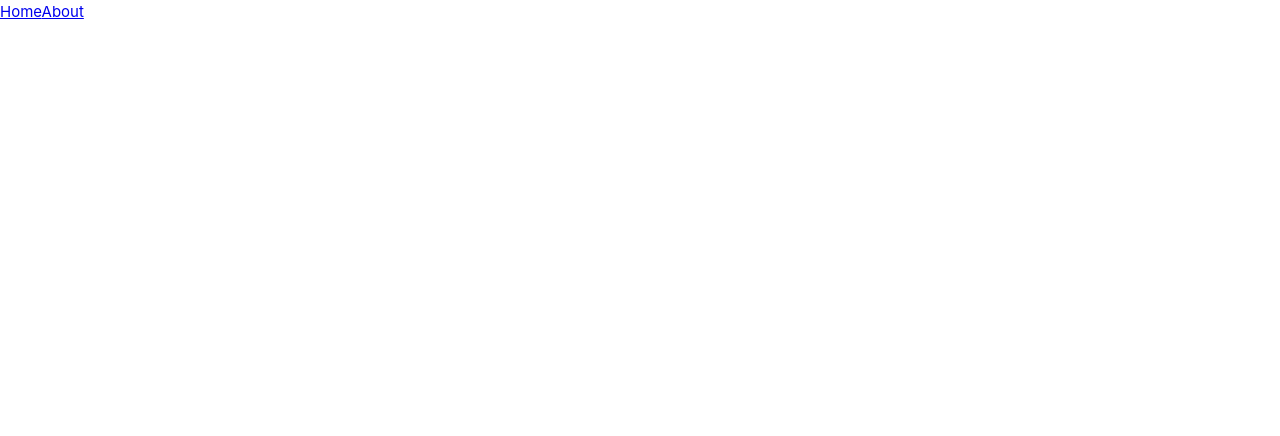
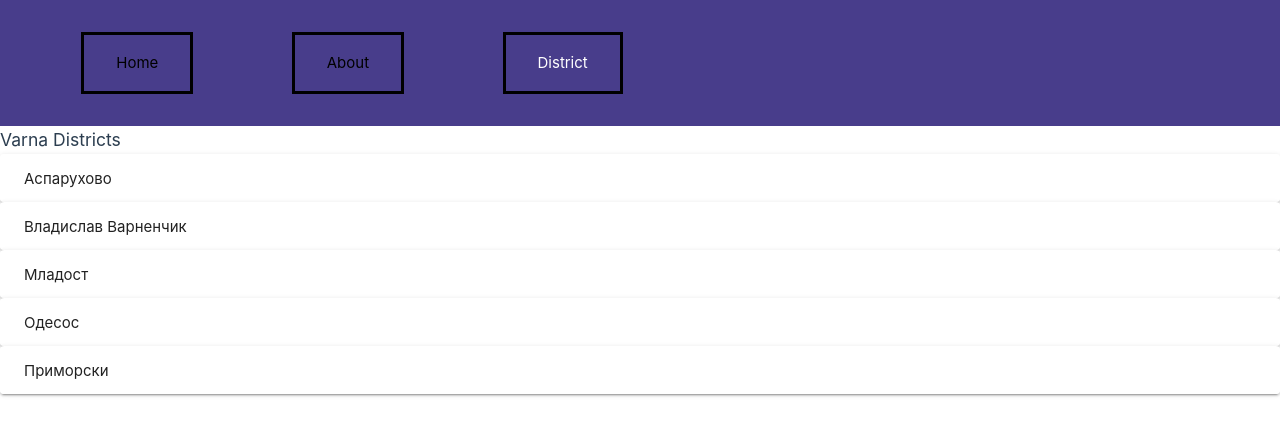
Before and after one commit to Igeorgiev325/site, a Vue app: page /district in a window 1280 px wide. Before the commit this address had no page. Shown: the top 436 px of the page. Built offline with nearby package versions, Linux system fonts and the light colour scheme.

Commit message:
added accordion

```diff
--- a/package.json
+++ b/package.json
@@ -12,7 +12,8 @@
   "dependencies": {
     "pinia": "^2.1.7",
     "vue": "^3.3.4",
-    "vue-router": "^4.2.5"
+    "vue-router": "^4.2.5",
+    "vuetify": "^3.4.2"
   },
   "devDependencies": {
     "@tsconfig/node18": "^18.2.2",
--- a/src/App.vue
+++ b/src/App.vue
@@ -1,13 +1,11 @@
 <script setup lang="ts">
 import { RouterLink, RouterView } from 'vue-router'
+import TheHeader from '@/components/TheHeader.vue'
 </script>
 
 <template>
   <header>
-      <nav>
-        <RouterLink to="/">Home</RouterLink>
-        <RouterLink to="/about">About</RouterLink>
-      </nav>
+    <TheHeader></TheHeader>
   </header>
 
   <RouterView />
--- /dev/null
+++ b/src/components/TheAccordion.vue
@@ -0,0 +1,17 @@
+<script setup lang="ts">
+const props = defineProps({
+    title:String,
+    text:String
+})
+
+
+</script>
+
+<template>
+    <v-expansion-panels variant="accordion">
+        <v-expansion-panel
+        :title="title"
+        :text="text"
+        ></v-expansion-panel>
+    </v-expansion-panels>
+</template>
--- /dev/null
+++ b/src/components/TheHeader.vue
@@ -0,0 +1,33 @@
+<template>
+    <div class="container">
+        <nav>
+            <RouterLink to="/">Home</RouterLink>
+            <RouterLink to="/about">About</RouterLink>
+            <RouterLink to="/district">District</RouterLink>
+        </nav>
+    </div>
+</template>
+
+<style>
+.container {
+    background-color: darkslateblue;
+    padding: 2rem;
+}
+
+nav {
+    display: flex;
+    justify-content: space-around;
+    width: 40rem;
+}
+
+a {
+    text-decoration: none;
+    color: black;
+    border: 3px solid black;
+    padding: 1rem 2rem;
+}
+
+.router-link-exact-active {
+    color: white;
+}
+</style>
--- a/src/data/district.json
+++ b/src/data/district.json
@@ -1,17 +1,22 @@
 [
     {
-        "Аспарухово": ["Аспарухово", "Дружба-Аспарухово", "Розова долина", "Галата", "Зеленика", "Боровец", "Ракитника", "Фичоза"]
+        "name":"Аспарухово",
+        "item": ["Аспарухово", "Дружба-Аспарухово", "Розова долина", "Галата", "Зеленика", "Боровец", "Ракитника", "Фичоза"]
     },
     {
-        "Владислав Варненчик": ["Владислав Варненчик", "Кайсиева Градина"]
+        "name":"Владислав Варненчик",
+        "item": ["Владислав Варненчик", "Кайсиева Градина"]
     },
     {
-        "Младост": ["Младост", "Възраждане", "Свети Иван Рилски", "Победа", "Трошево"]
+        "name":"Младост",
+        "item": ["Младост", "Възраждане", "Свети Иван Рилски", "Победа", "Трошево"]
     },
     {
-        "Одесос": ["Център", "Христо Ботев", "Тракия", "Колхозен пазар", "Гръцки квартал", "Максуда", "Пристанище", "Батак", "Ж.П. Гара"]
+        "name":"Одесос",
+        "item": ["Център", "Христо Ботев", "Тракия", "Колхозен пазар", "Гръцки квартал", "Максуда", "Пристанище", "Батак", "Ж.П. Гара"]
     },
     {
-        "Приморски": ["Виница", "Изгрев", "Васил Левски", "Цветен квартал", "Чайка", "Бриз", "Траката", "Евксиновград"]
+        "name":"Приморски",
+        "item": ["Виница", "Изгрев", "Васил Левски", "Цветен квартал", "Чайка", "Бриз", "Траката", "Евксиновград"]
     }
 ]
--- a/src/main.ts
+++ b/src/main.ts
@@ -6,9 +6,20 @@ import { createPinia } from 'pinia'
 import App from './App.vue'
 import router from './router'
 
+// Vuetify
+import 'vuetify/styles'
+import { createVuetify } from 'vuetify'
+import * as components from 'vuetify/components'
+import * as directives from 'vuetify/directives'
+
 const app = createApp(App)
+const vuetify = createVuetify({
+    components,
+    directives,
+  })
 
 app.use(createPinia())
 app.use(router)
+app.use(vuetify)
 
 app.mount('#app')
--- a/src/router/index.ts
+++ b/src/router/index.ts
@@ -16,6 +16,11 @@ const router = createRouter({
       // this generates a separate chunk (About.[hash].js) for this route
       // which is lazy-loaded when the route is visited.
       component: () => import('../views/AboutView.vue')
+    },
+    {
+      path: '/district',
+      name: 'district',
+      component: () => import('../views/DistrictView.vue')
     }
   ]
 })
--- /dev/null
+++ b/src/views/DistrictView.vue
@@ -0,0 +1,13 @@
+<script setup lang="ts">
+import district from '@/data/district.json'
+import TheAccordion from '@/components/TheAccordion.vue'
+</script>
+
+<template>
+    <h3>Varna Districts</h3>
+    <TheAccordion
+        v-for="dist in district"
+        :title="dist.name"
+        :item="dist.item"
+    ></TheAccordion>
+</template>
```
Also changed, not shown: 1 other file (tests, documents, lock files or other folders).
